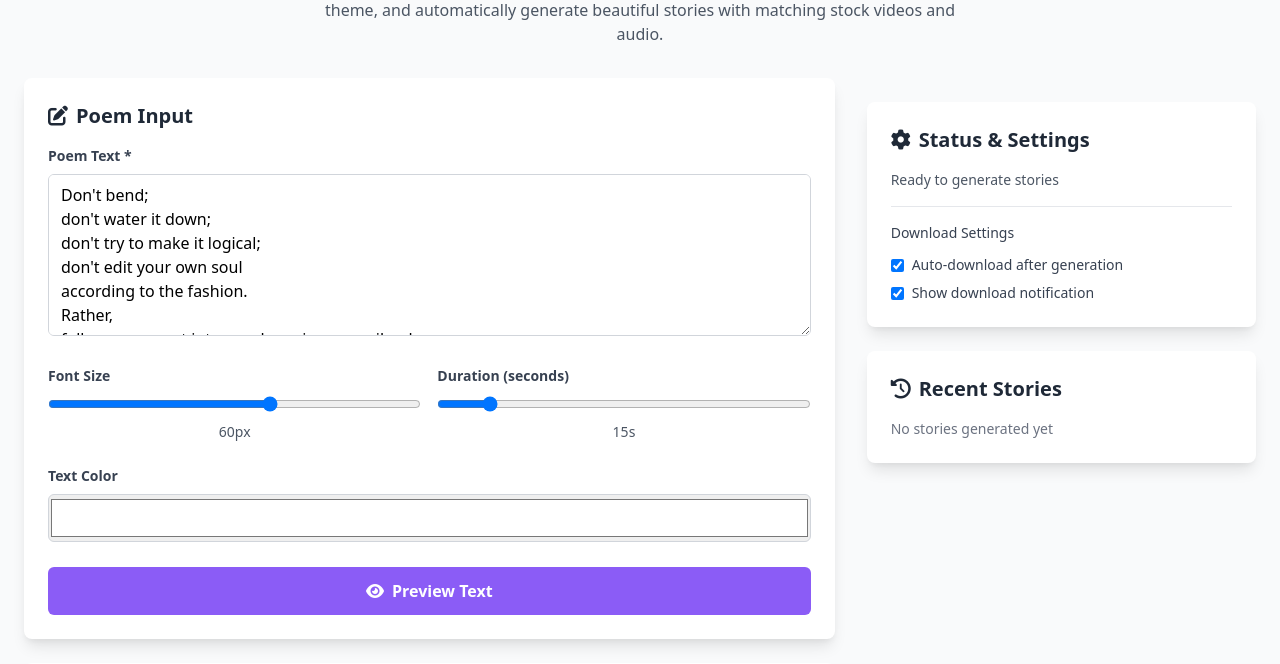
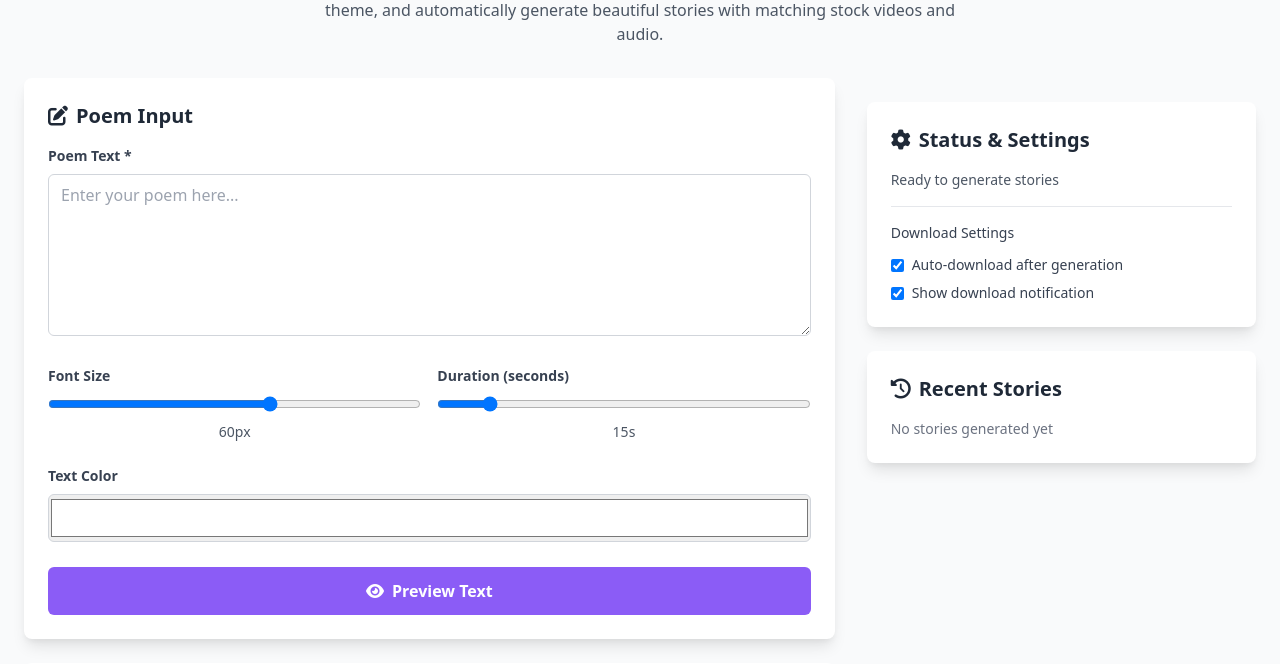
Before and after one commit to abhilashshakti/text2story-generator, a Flask app: page / in a window 1280 px wide. Shown: the part 174-838 px from the top of the page. Run offline with Flask 3, Linux system fonts and the light colour scheme.

Commit message:
remove default text

```diff
--- a/templates/index.html
+++ b/templates/index.html
@@ -77,13 +77,7 @@
                                 rows="6"
                                 placeholder="Enter your poem here..."
                                 required
-                            >Don't bend;
-don't water it down;
-don't try to make it logical;
-don't edit your own soul
-according to the fashion.
-Rather,
-follow your most intense obsessions mercilessly.</textarea>
+                            ></textarea>
                         </div>
 
                         <div class="grid grid-cols-1 md:grid-cols-2 gap-4 mb-6">
```
